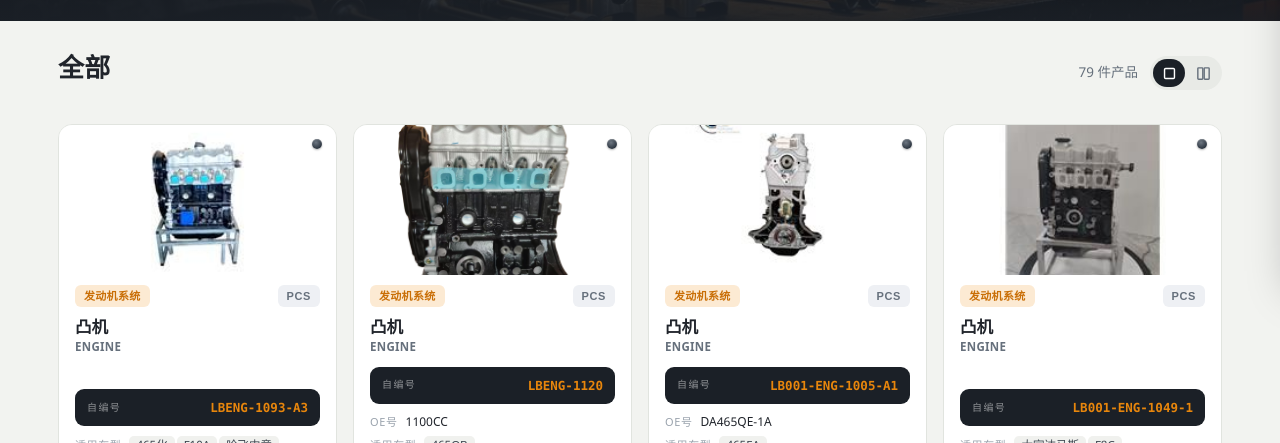
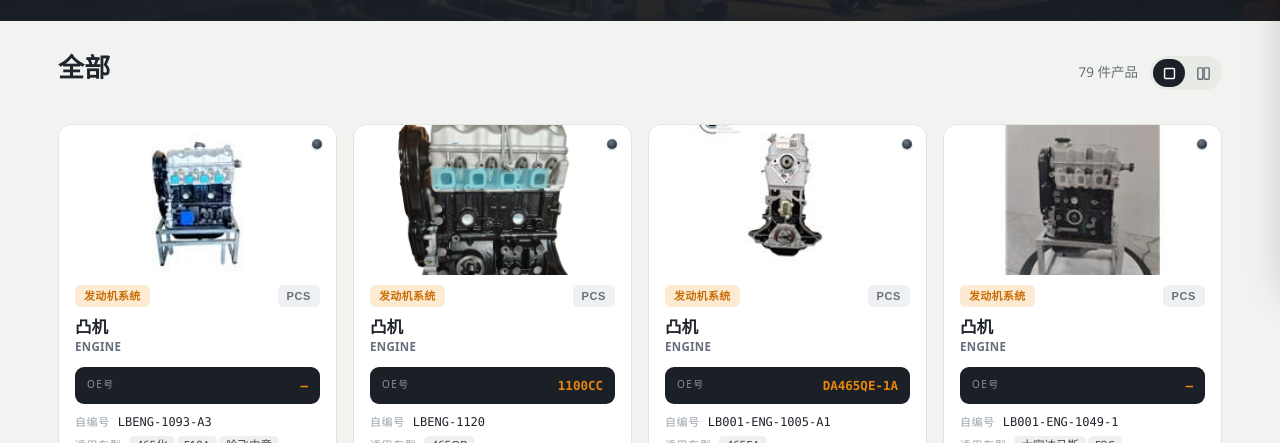
Before and after one commit to fengjiapeng85-pixel/lianmo, a plain HTML site: page index.html in a window 1280 px wide. Shown: the part 509-952 px from the top of the page. Drawn offline with Linux system fonts and the light colour scheme; a web font is replaced by a local one.

Commit message:
Product chip shows OE number (dash when missing); internal code moved to small meta row

```diff
--- a/index.html
+++ b/index.html
@@ -1001,9 +1001,9 @@ function renderGrid(){
       + '</div>'
       + '<div><h3 class="card-name">'+esc(primary)+'</h3>'
       + '<p class="card-name-en">'+esc(secondary)+'</p></div>'
-      + '<div class="code-plate"><span class="cl">'+I18N[state.lang].code+'</span><span class="cv">'+esc(it.code)+'</span></div>'
+      + '<div class="code-plate"><span class="cl">'+I18N[state.lang].oe+'</span><span class="cv">'+esc(it.oe || '\u2014')+'</span></div>'
       + '<div class="card-meta">'
-      +   (it.oe ? '<div class="meta-row"><span class="ml">'+I18N[state.lang].oe+'</span><span class="mv">'+esc(it.oe)+'</span></div>' : '')
+      +   '<div class="meta-row"><span class="ml">'+I18N[state.lang].code+'</span><span class="mv" style="font-family:var(--mono)">'+esc(it.code)+'</span></div>'
       +   (modelHtml ? '<div class="meta-row"><span class="ml">'+I18N[state.lang].models+'</span><span class="mv">'+modelHtml+more+'</span></div>' : '')
       + '</div>'
       + '<div class="card-see" style="font-size:12px;color:var(--amber-deep);font-weight:600;letter-spacing:.3px">'+I18N[state.lang].seeMore+'</div>'
```
